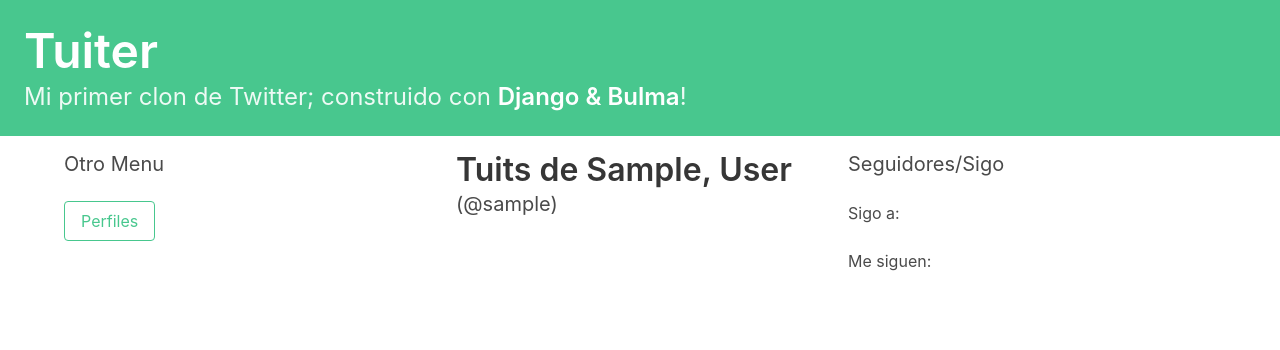
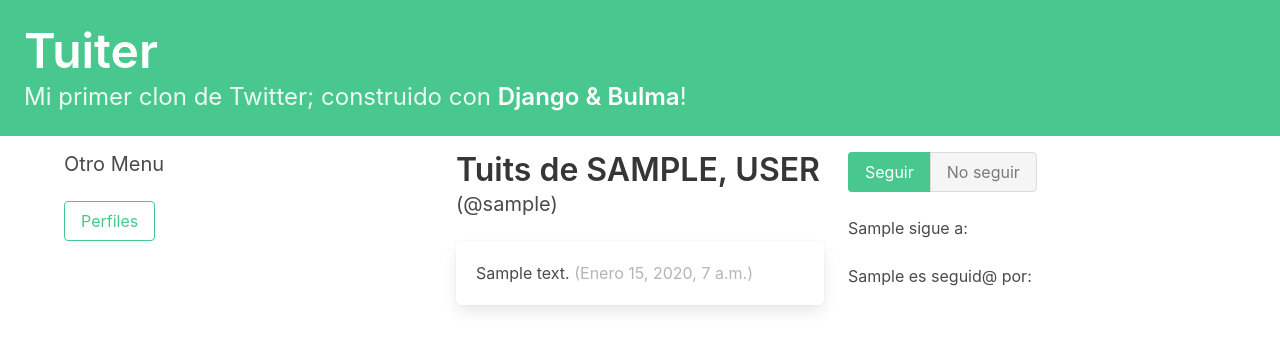
Before and after one commit to jhgakiyama/clon_twitter, a Django app: page /perfil/1 in a window 1280 px wide. Shown: the top 350 px of the page. Run offline with Django 3.2, Linux system fonts and the light colour scheme; tables that the repository leaves empty hold one stand-in row (values such as "Sample post").

Commit message:
mejoras en el detalle de Perfil

```diff
--- a/tuiter/templates/tuiter/perfil_detail.html
+++ b/tuiter/templates/tuiter/perfil_detail.html
@@ -1,5 +1,5 @@
 {% extends 'base.html' %}
-
+{% load humanize %}
 {% block content %}
 
   <div class="column">
@@ -9,14 +9,36 @@
       </a>
   </div>
   <div class="column">
-      <h1 class="title">Tuits de {{object.user.first_name}}, {{object.user.last_name}}</h1>
+      <h1 class="title is">Tuits de {{object.user.first_name |upper}}, {{object.user.last_name|upper}}</h1>
       <h2 class="subtitle is-5">(@{{object}})</h2>
+
+      <div class="content">
+          {% for tuit in object.user.tuits.all %}
+          <div class="box">
+              {{ tuit.body }}
+              <span class="is-small has-text-grey-light">
+                  ({{ tuit.created | naturaltime }})
+              </span>
+          </div>
+        {% endfor %}
+      </div>
+
       <br>
   </div>
   <div class="column">
-      <h4 class="subtitle">Seguidores/Sigo</h4>
+      {% if request.user.id != object.user.id %}
+          <div class="buttons has-addons">
+                {% if perfil in user.perfil.follows.all %}
+                    <button class="button is-success is-static">Seguir</button>
+                    <button class="button is-danger">No seguir</button>
+                {% else %}
+                    <button class="button is-success">Seguir</button>
+                    <button class="button is-danger is-static">No seguir</button>
+                {% endif %}
+          </div>
+      {% endif %}
 
-    <h3>Sigo a:</h3>
+    <h3>{{object.user.first_name | title }} sigue a:</h3>
         <div class="content">
             <ul>{% for following in object.follows.all %}
                 {% if object != following %}
@@ -26,7 +48,7 @@
             </ul>
         </div>
 
-      <h3>Me siguen:</h3>
+      <h3>{{object.user.first_name | title }} es seguid@ por:</h3>
       <div class="content">
 
             <ul>{% for following in object.followed_by.all %}
```
